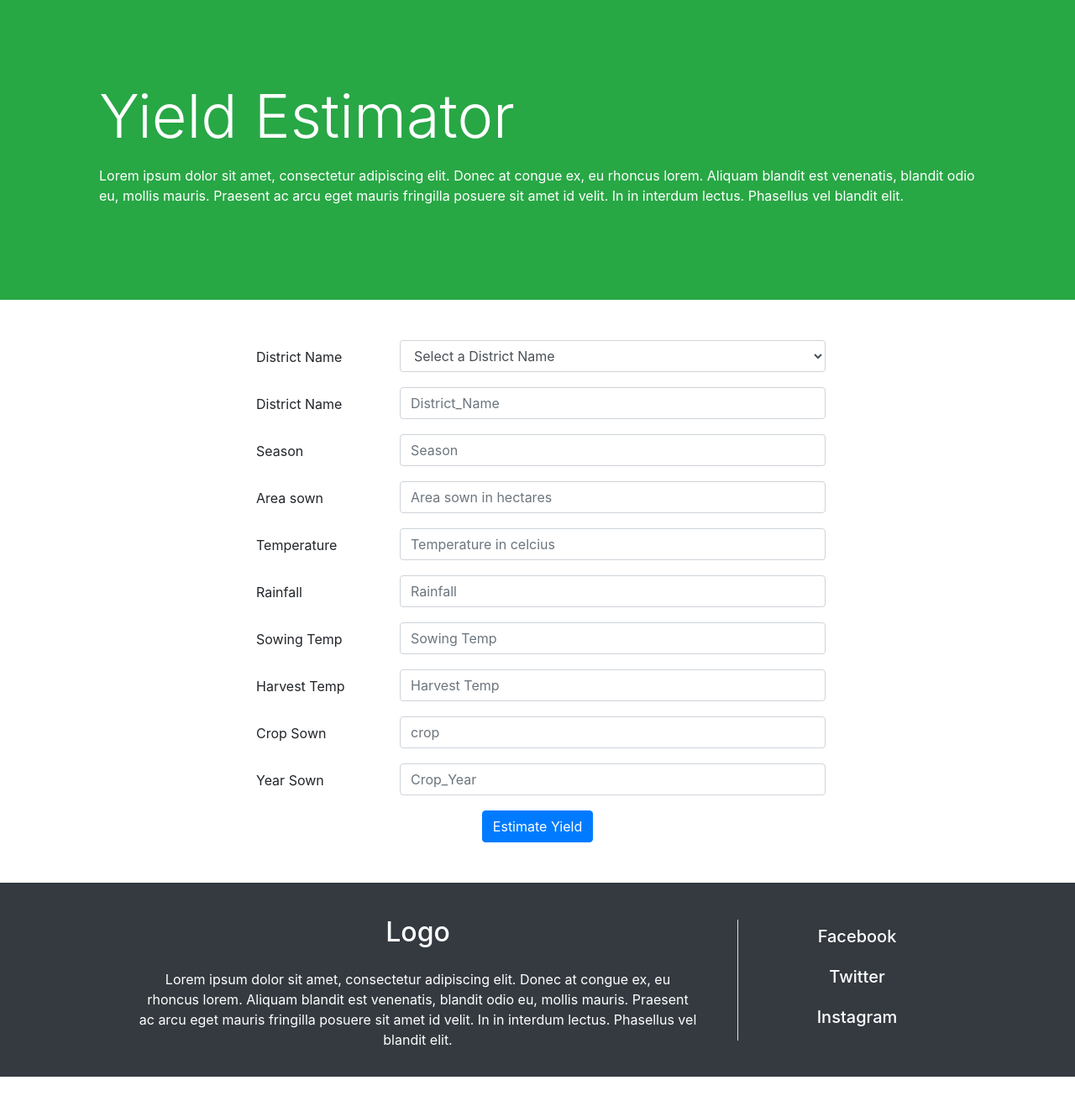
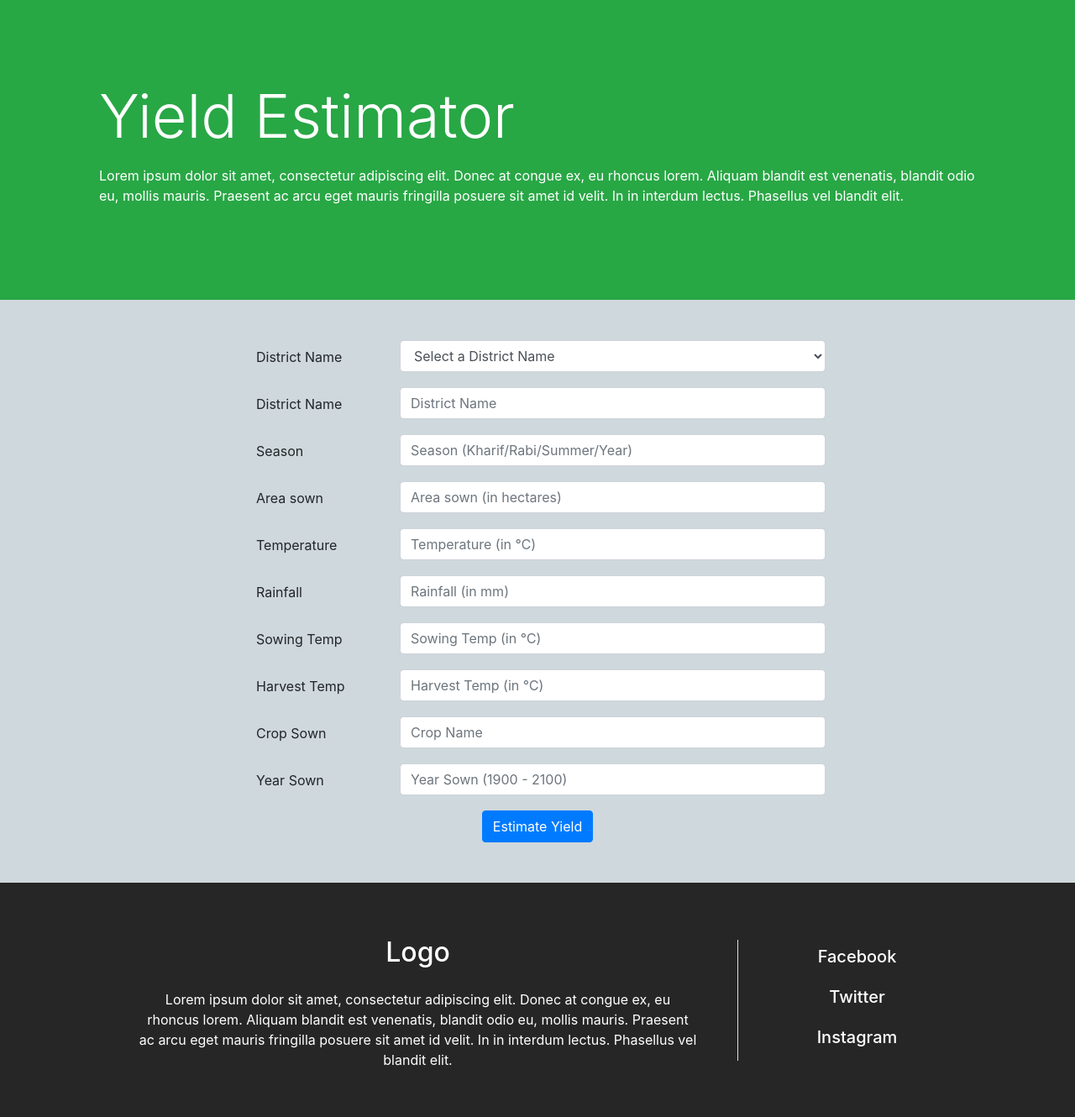
Before and after one commit to Name-Siddhartha/CropPrediction, a Flask app: page /yield_predict in a window 1280 px wide. Shown: the part 57-1387 px from the top of the page at 84% size. Before the commit the page ends 1339 px from the top, so only its background shows below. Run offline with Flask 2, Linux system fonts and the light colour scheme; some libraries are stand-ins or nearby versions.

Commit message:
UI Complete

```diff
--- a/templates/footer.html
+++ b/templates/footer.html
@@ -1,7 +1,7 @@
 <footer>
     <!-- <h1>This is the footer</h1> -->
 
-    <div class="container-fluid bg-dark text-center">
+    <div class="container-fluid text-center py-4" style="background-color: #262626;">
         <div class="container flex-wrap align-content-stretch text-white rounded-0">
             <div class="row justify-content-center">
                 <div class="col-8 my-3 px-5">
--- a/templates/form_yield.html
+++ b/templates/form_yield.html
@@ -19,6 +19,7 @@
 </div>
 {% endif %}
 
+<div class="container-fluid" style="background-color: #CFD8DC">
     <div class="container text-left p-5">
         <form action="/yield_predict" method="POST">
             <div class="row justify-content-center">
@@ -42,7 +43,7 @@
                     <label class="m-2" for="disname">District Name</label>
                 </div>
                 <div class="col-lg-6">
-                <input type="text" name="disname" class="form-control" placeholder='District_Name'>
+                    <input type="text" required name="disname" class="form-control" placeholder='District Name'>
                 </div>
             </div>
 
@@ -53,7 +54,7 @@
                     <label class="m-2" for="sea">Season</label>
                 </div>
                 <div class="col-lg-6">
-                <input type="text" class="form-control" name="sea" placeholder='Season'>
+                    <input type="text" required class="form-control" name="sea" placeholder='Season (Kharif/Rabi/Summer/Year)'>
                 </div>
             </div>
 
@@ -64,7 +65,7 @@
                     <label class="m-2" for="are">Area sown</label>
                 </div>
                 <div class="col-lg-6">
-                <input type="text" class="form-control" name="are" placeholder='Area sown in hectares'>
+                    <input type="text" required class="form-control" name="are" placeholder='Area sown (in hectares)'>
                 </div>
             </div>
 
@@ -75,7 +76,7 @@
                     <label class="m-2" for="temp">Temperature</label>
                 </div>
                 <div class="col-lg-6">
-                <input type="text" class="form-control" name="temp" required placeholder='Temperature in celcius'>
+                    <input type="text" required class="form-control" name="temp" placeholder='Temperature (in &#8451)'>
                 </div>
             </div>
 
@@ -86,7 +87,7 @@
                     <label class="m-2" for="rn">Rainfall</label>
                 </div>
                 <div class="col-lg-6">
-                <input type="text" class="form-control" name="rn" placeholder='Rainfall'>
+                    <input type="text" required class="form-control" name="rn" placeholder='Rainfall (in mm)'>
                 </div>
             </div>
 
@@ -97,7 +98,7 @@
                     <label class="m-2" for="sow">Sowing Temp</label>
                 </div>
                 <div class="col-lg-6">
-                <input type="text" name="sow" class="form-control" placeholder='Sowing Temp'>
+                    <input type="text" required name="sow" class="form-control" placeholder='Sowing Temp (in &#8451)'>
                 </div>
             </div>
 
@@ -107,7 +108,7 @@
                     <label class="m-2" for="harvest">Harvest Temp</label>
                 </div>
                 <div class="col-lg-6">
-                <input type="text" name="harvest" class="form-control" placeholder='Harvest Temp'>
+                    <input type="text" required name="harvest" class="form-control" placeholder='Harvest Temp (in &#8451)'>
                 </div>
             </div>
 
@@ -118,7 +119,7 @@
                     <label class="m-2" for="crop">Crop Sown</label>
                 </div>
                 <div class="col-lg-6">
-                <input type="text" name="crop" class="form-control" placeholder='crop'>
+                    <input type="text" required name="crop" class="form-control" placeholder='Crop Name'>
                 </div>
             </div>
 
@@ -129,12 +130,12 @@
                     <label class="m-2" for="year">Year Sown</label>
                 </div>
                 <div class="col-lg-6">
-                <input type="text" name="year" class="form-control" placeholder='Crop_Year'>
+                    <input type="text" required name="year" class="form-control" placeholder='Year Sown (1900 - 2100)'>
                 </div>
             </div>
 
             {% for pair in formPairs: %}
-        <input type="text" name="{{ pair[0] }}" class="form-control" placeholder='{{ pair[1] }}'>
+            <input type="text" required name="{{ pair[0] }}" class="form-control" placeholder='{{ pair[1] }}'>
             <P>{{ pair[0] }}{{ pair[1] }}</P>
             {%endfor%}
 
@@ -145,5 +146,5 @@
 
         </form>
     </div>
-
+</div>
 {% endblock %}
```
Also changed, not shown: templates/form_crop.html (+11 -9 lines), templates/team.html (+35 -1 lines). Lines whose indentation alone changed are shown as unchanged.
